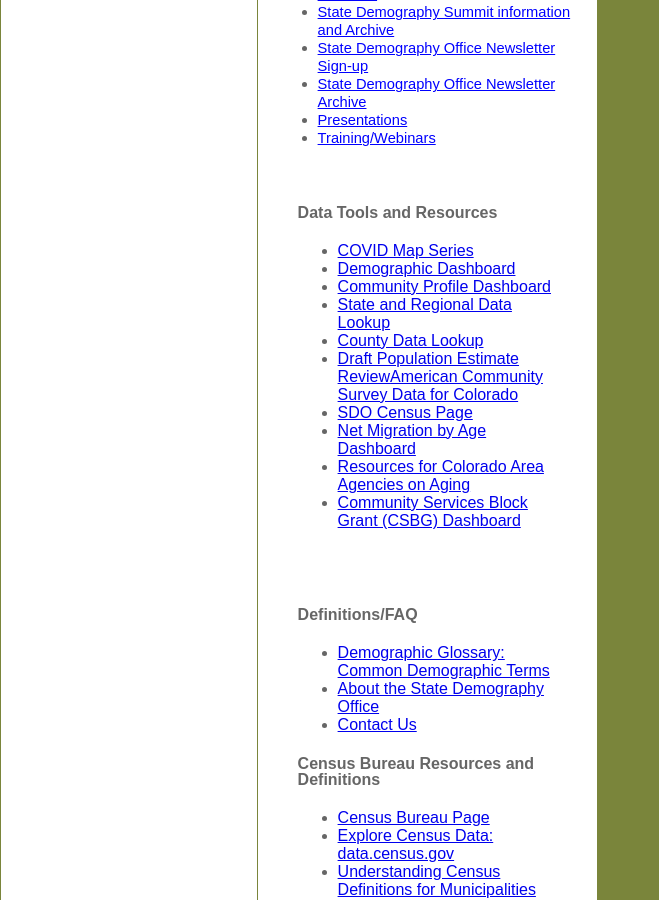
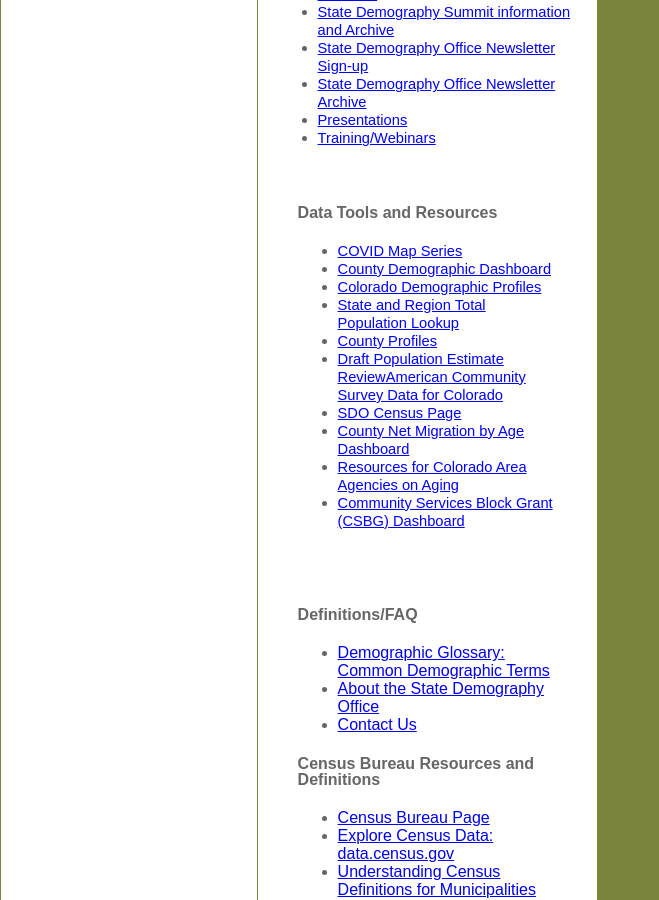
Before and after one commit to TBleess/Website_New, a Jekyll site: the page built from pages/0_Homepage_and_Footer_Links/index.md, in a window 1280 px wide and 900 px high, scrolled down 609 px. Shown: the whole window, without its empty margins (0-659 px from the left). Built offline with Jekyll 4.4.1, drawn with Linux system fonts in a browser that asks for light colours; nearby versions of some CDN libraries.

Commit message:
Update _bodycontent2.html

```diff
--- a/_includes/_bodycontent2.html
+++ b/_includes/_bodycontent2.html
@@ -1,16 +1,16 @@
 <div id="bodycontent2">
 <h4>Data Tools and Resources</h4>
 <ul>
-<li><a class="dropdown-link" href="https://dola-online.maps.arcgis.com/apps/MapSeries/index.html?appid=56f85bf2c38e4483ad7345fc651a6458" target=_blank>COVID Map Series</a></li>
-<li><a class="dropdown-link" href="https://demography.dola.colorado.gov/apps/demographic_dashboard/" target=_blank>Demographic Dashboard</a></li>
-<li><a class="dropdown-link" href="https://demography.dola.colorado.gov/colorado-demographic-profiles/" target=_blank>Community Profile Dashboard</a></li>
-<li><a class="dropdown-link" href="https://demography.dola.colorado.gov/population/data/regional-data-lookup/" target=_blank>State and Regional Data Lookup</a></li>
-<li><a class="dropdown-link" href="https://demography.dola.colorado.gov/population/data/county-data-lookup/" target=_blank>County Data Lookup</a></li>
-<li><a class="dropdown-link" href="https://gis.dola.colorado.gov/apps/ctf_estimates_final/" target=_blank>Draft Population Estimate Review</a</li>
-<li><a class="dropdown-link" href="https://demography.dola.colorado.gov/census-acs/american_community_survey_data/" target=_blank>American Community Survey Data for Colorado</a></li>
-<li><a class="dropdown-link" href='https://demography.dola.colorado.gov/census_2020/' target=_blank>SDO Census Page</a></li>
-<li><a class="dropdown-link" href='https://demography.dola.colorado.gov/apps/netmigration_dashboard/' target=_blank>Net Migration by Age Dashboard</a></li>
-<li><a class="dropdown-link" href="https://demography.dola.colorado.gov/demography/AAA-2018/" target=_blank>Resources for Colorado Area Agencies on Aging</a></li>
-<li><a class="dropdown-link" href="https://gis.dola.colorado.gov/apps/CSBG/" target=_blank>Community Services Block Grant (CSBG) Dashboard</a></li>
+<li><a class="accordion-link" href="https://dola-online.maps.arcgis.com/apps/MapSeries/index.html?appid=56f85bf2c38e4483ad7345fc651a6458" title='Appication tracking statistics on the COVID-19 Pandemic in Colorado.'>COVID Map Series</a></li>
+<li><a class='accordion-link' href='./demodashboard.html'title='Application showing population estimates, forecasts and components of change estimates for Colorado & Counties. Questions? Click on the "Contact Us" link below to contact a SDO Demographer.' >County Demographic Dashboard</a></li>
+<li><a class='accordion-link' href='https://demography.dola.colorado.gov/colorado-demographic-profiles/' title='Application providing an overview of population, job, and commuting characteristics of Colorado Counties & Municipalities. Questions? Click on the "Contact Us" link below to contact a SDO Demographer.'>Colorado Demographic Profiles</a></li>
+<li><a class='accordion-link' href='https://demography.dola.colorado.gov/population/data/regional-data-Lookup' title='Application providing population estimates for Colorado and Regions, 1985 to the current year. Questions? Click on the "Contact Us" link below to contact a SDO Demographer.'>State and Region Total Population Lookup</a></li>
+<li><a class='accordion-link' href='https://demography.dola.colorado.gov/population/data/profile-county' title='Application providing population and housing estimates for Counties, 1985 to the current year. Questions? Click on the "Contact Us" link below to contact a SDO Demographer.' >County Profiles</a></li>
+<li><a class="accordion-link" href="https://gis.dola.colorado.gov/apps/ctf_estimates_final/" title='Draft population estimates for use in many areas including the Conservation Trust Fund program as the basis of distributing lottery funds.'>Draft Population Estimate Review</a</li>
+<li><a class="accordion-link" href="https://demography.dola.colorado.gov/census-acs/american_community_survey_data/" title='SDO American Community Survet data page.'>American Community Survey Data for Colorado</a></li>
+<li><a class='accordion-link' href='https://demography.dola.colorado.gov/census-acs' title='SDO Census Data for 2010 and 2020 page. Questions? Click on the "Contact Us" link below to contact a SDO Demographer.'>SDO Census Page</a></li>
+<li><a class='accordion-link' href='./netmigcomp.html' title='Application displaying net migration by age for Colorado Counties. Questions? Click on the "Contact Us" link below to contact a SDO Demographer.'>County Net Migration by Age Dashboard</a></li>
+<li><a class="accordion-link" href="https://demography.dola.colorado.gov/demography/AAA-2018/" title='Special Tabulations for Colorado Area Agencies on Aging'>Resources for Colorado Area Agencies on Aging</a></li>
+<li><a class="accordion-link" href="https://gis.dola.colorado.gov/apps/CSBG/" title='Application for the Community Services Block Grant program'>Community Services Block Grant (CSBG) Dashboard</a></li>
 </ul>
 </div>
```
